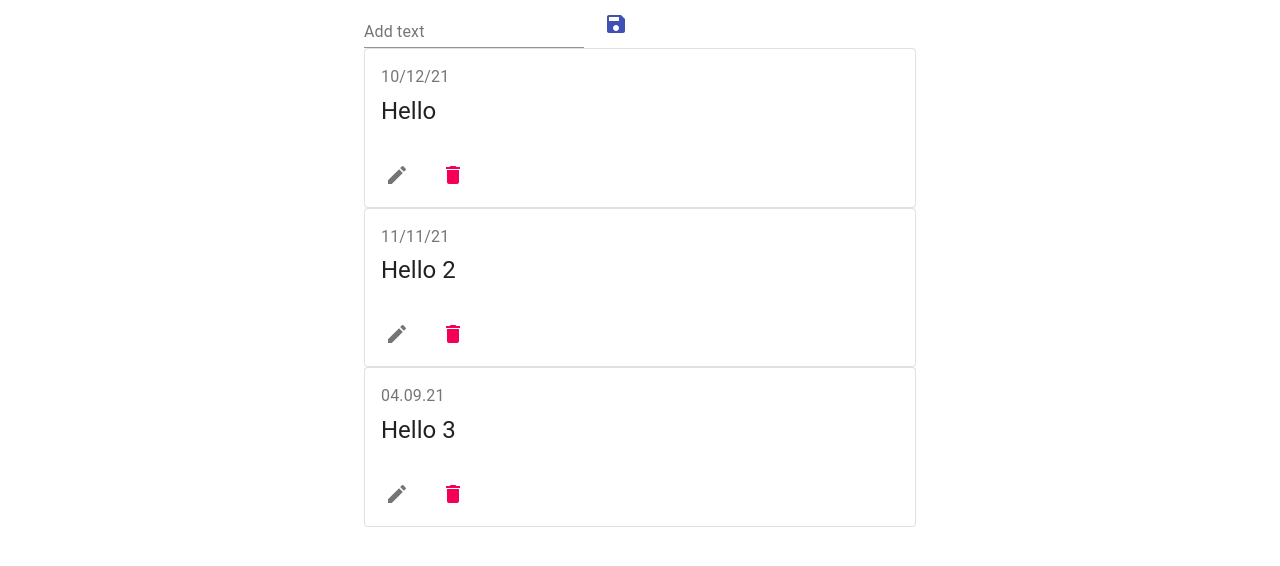
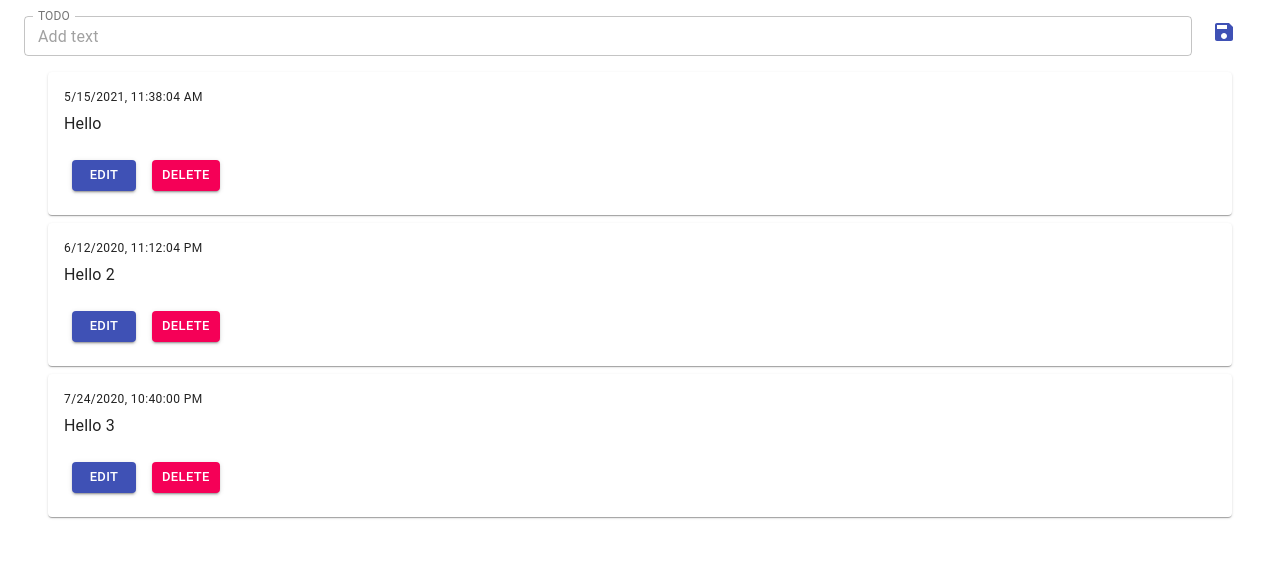
Before and after one commit to 233blr/TestTask, a React app: page / in a window 1280 px wide. Shown: the top 566 px of the page. Built offline with nearby package versions, Linux system fonts and the light colour scheme.

Commit message:
Fixed styles

```diff
--- a/package.json
+++ b/package.json
@@ -22,10 +22,10 @@
   "dependencies": {
     "@material-ui/core": "^4.11.4",
     "@material-ui/icons": "^4.11.2",
+    "@material-ui/lab": "^4.0.0-alpha.58",
     "@types/react": "^17.0.5",
     "@types/react-dom": "^17.0.5",
     "react": "^17.0.2",
-    "react-dom": "^17.0.2",
-    "uuid": "^8.3.2"
+    "react-dom": "^17.0.2"
   }
 }
--- a/src/components/NewTodo.tsx
+++ b/src/components/NewTodo.tsx
@@ -1,9 +1,21 @@
 import * as React from 'react';
 
-import TextField from '@material-ui/core/TextField';
+import { createStyles, makeStyles, Theme } from "@material-ui/core/styles";
 import IconButton from '@material-ui/core/IconButton';
 import SaveIcon from '@material-ui/icons/Save';
-import Grid from '@material-ui/core/Grid';
+import TextField from "@material-ui/core/TextField";
+
+const useStyles = makeStyles((theme: Theme) =>
+  createStyles({
+    root: {
+      display: "flex",
+      flexDirection: "row"
+    },
+    margin: {
+      margin: theme.spacing(1)
+    }
+  })
+);
 
 type NewTodoProps = {
     onAddTodo: (todoText: string) => void;
@@ -15,23 +27,32 @@ const NewTodo: React.FC<NewTodoProps> = ({onAddTodo}) => {
     const todoSubmitHandler = (event: React.FormEvent) => {
         event.preventDefault();
         let enteredText = textInputRef;
-        onAddTodo(enteredText.current.value)
+        onAddTodo(enteredText.current.value);
+        enteredText.current.value = '';
     }
 
-    return (
-        <form onSubmit={todoSubmitHandler} className='NewTodo'>
-            <Grid container spacing={1} alignItems="center">
-                <Grid item>
-                    <TextField inputRef={textInputRef} type="text" id="todo-text" label="Add text" />
-                </Grid>
-                <Grid item>
-                    <IconButton type="submit" color="primary" aria-label="save">
-                       <SaveIcon />
-                    </IconButton>
-                </Grid>
-            </Grid>
-        </form>
-    )
+    const classes = useStyles();
+
+  return (
+    <form onSubmit={todoSubmitHandler} className={classes.root}>
+        <TextField
+            inputRef={textInputRef}
+            type="text"
+            label="TODO"
+            placeholder="Add text"
+            fullWidth
+            InputLabelProps={{
+              shrink: true
+            }}
+            variant="outlined"
+            margin="normal"
+            size="small"
+        />
+        <IconButton className={classes.margin} type="submit" color="primary" aria-label="save">
+            <SaveIcon />
+        </IconButton>
+    </form>
+  );
 }
 
 export default NewTodo;
--- a/src/components/TodoLists.tsx
+++ b/src/components/TodoLists.tsx
@@ -1,43 +1,60 @@
 import * as React from 'react';
 
-import Card from '@material-ui/core/Card';
-import CardActions from '@material-ui/core/CardActions';
-import CardContent from '@material-ui/core/CardContent';
+import { makeStyles, createStyles, Theme } from '@material-ui/core/styles';
+import Paper from '@material-ui/core/Paper';
+import Grid from '@material-ui/core/Grid';
 import Typography from '@material-ui/core/Typography';
-import Grid from '@material-ui/core/Grid';
-import IconButton from '@material-ui/core/IconButton';
-import DeleteIcon from '@material-ui/icons/Delete';
-import EditIcon from '@material-ui/icons/Edit';
+import Button from '@material-ui/core/Button';
+
+const useStyles = makeStyles((theme: Theme) =>
+  createStyles({
+    root: {
+      flexGrow: 1,
+      overflow: 'hidden',
+      padding: theme.spacing(0, 3)
+      },
+    paper: {
+      maxWidth: '100%',
+      margin: `${theme.spacing(1)}px auto`,
+      padding: theme.spacing(2),
+    },
+    button: {
+      margin: theme.spacing(1),
+    },
+    })
+  );
 
 interface TodoListProps {
-    todo: {id: string, date: string, text: string}[];
+    todo: {id: string, text: string}[];
     onDeleteTodo: (id: string) => void;
   };
 
 const TodoLists: React.FC<TodoListProps> = ({todo, onDeleteTodo}) => {
+    const classes = useStyles();
+
     return (
-        <Grid container direction="column" justify="flex-start" alignItems="stretch">
-            {todo.map(todo => {
-                return (
-                <Card key={todo.id} variant="outlined">
-                    <CardContent>
-                        <Typography color="textSecondary" gutterBottom>{todo.date}</Typography>
-                        <Typography variant="h5" component="h2">{todo.text}</Typography>
-                    </CardContent>
-                    <CardActions>
-                        <IconButton aria-label="delete">
-                            <EditIcon />
-                        </IconButton>
-                        <IconButton onClick={onDeleteTodo.bind(null, todo.id)} aria-label="delete" color='secondary'>
-                            <DeleteIcon />
-                        </IconButton>
-                    </CardActions>
-                </Card>
-                    )
-                }
-            )
-        }
-        </Grid>
+        <div className={classes.root}>
+            {todo && todo.map(todo => {
+              return(
+                <Paper key={todo.id} className={classes.paper}>
+                  <Grid container direction="column" wrap="nowrap" spacing={2}>
+                    <Grid item xs>
+                      <Typography variant="caption" display="block" gutterBottom>
+                        {todo.id}
+                      </Typography>
+                      <Typography noWrap>
+                        {todo.text}
+                      </Typography>
+                    </Grid>
+                    <Grid item xs>
+                      <Button className={classes.button} variant="contained" color="primary" size="small">Edit</Button>
+                      <Button onClick={onDeleteTodo.bind(null, todo.id)} className={classes.button} variant="contained" color="secondary" size="small">Delete</Button>
+                    </Grid>
+                  </Grid>
+                </Paper>
+              )}
+            )}
+        </div>
     )
 }
 
--- a/src/conteiners/App.tsx
+++ b/src/conteiners/App.tsx
@@ -1,5 +1,4 @@
 import * as React from 'react';
-import { v4 as uuidv4 } from 'uuid';
 
 import { Todo } from './todo.models';
 
@@ -7,16 +6,37 @@ import TodoList from '../components/TodoLists';
 import NewTodo from '../components/NewTodo';
 
 import Container from '@material-ui/core/Container';
+import Snackbar from "@material-ui/core/Snackbar";
+import MuiAlert, { AlertProps } from "@material-ui/lab/Alert";
+
+function Alert(props: AlertProps) {
+  return <MuiAlert elevation={6} variant="filled" {...props} />;
+}
 
 const App:React.FC = () => {
     const [todos, setTodos] = React.useState<Todo[]>([
-      {id: 't1', date: '10/12/21', text: 'Hello'},
-      {id: 't2', date: '11/11/21', text: 'Hello 2'},
-      {id: 't3', date: '04.09.21', text: 'Hello 3'},
+      {id: '5/15/2021, 11:38:04 AM', text: 'Hello'},
+      {id: '6/12/2020, 11:12:04 PM', text: 'Hello 2'},
+      {id: '7/24/2020, 10:40:00 PM', text: 'Hello 3'},
     ]);
 
+  const [open, setOpen] = React.useState(false);
+  const handleOpenModal = () => {
+    setOpen(true);
+  };
+  const handleCloseModal = (event?: React.SyntheticEvent, reason?: string) => {
+    if (reason === "clickaway") {
+      return;
+    }
+    setOpen(false);
+  };
+
     const todoAddHandler = (text: string) => {
-      setTodos(prefTodos => [...prefTodos, {id: uuidv4(), date: new Date().toLocaleString(), text: text}]);
+      if (text === '') {
+        handleOpenModal();
+        return;
+      }
+      setTodos(prefTodos => [...prefTodos, {id: new Date().toLocaleString(), text: text}]);
     };
 
     const todoDeletehandler = (todoId: string) => {
@@ -26,7 +46,12 @@ const App:React.FC = () => {
     }
 
     return (
-          <Container className="App" maxWidth="sm">
+          <Container className="App" maxWidth="xl">
+
+            <Snackbar open={open} autoHideDuration={3000} onClose={handleCloseModal}>
+              <Alert onClose={handleCloseModal} severity="error">Add text!</Alert>
+            </Snackbar>
+
             <NewTodo onAddTodo={todoAddHandler}/>
             <TodoList todo={todos} onDeleteTodo={todoDeletehandler}/>
           </Container>
--- a/src/conteiners/todo.models.ts
+++ b/src/conteiners/todo.models.ts
@@ -1,5 +1,4 @@
 export interface Todo {
     id: string,
-    date: string,
     text: string
 }
```
Also changed, not shown: 1 other file (tests, documents, lock files or other folders).
